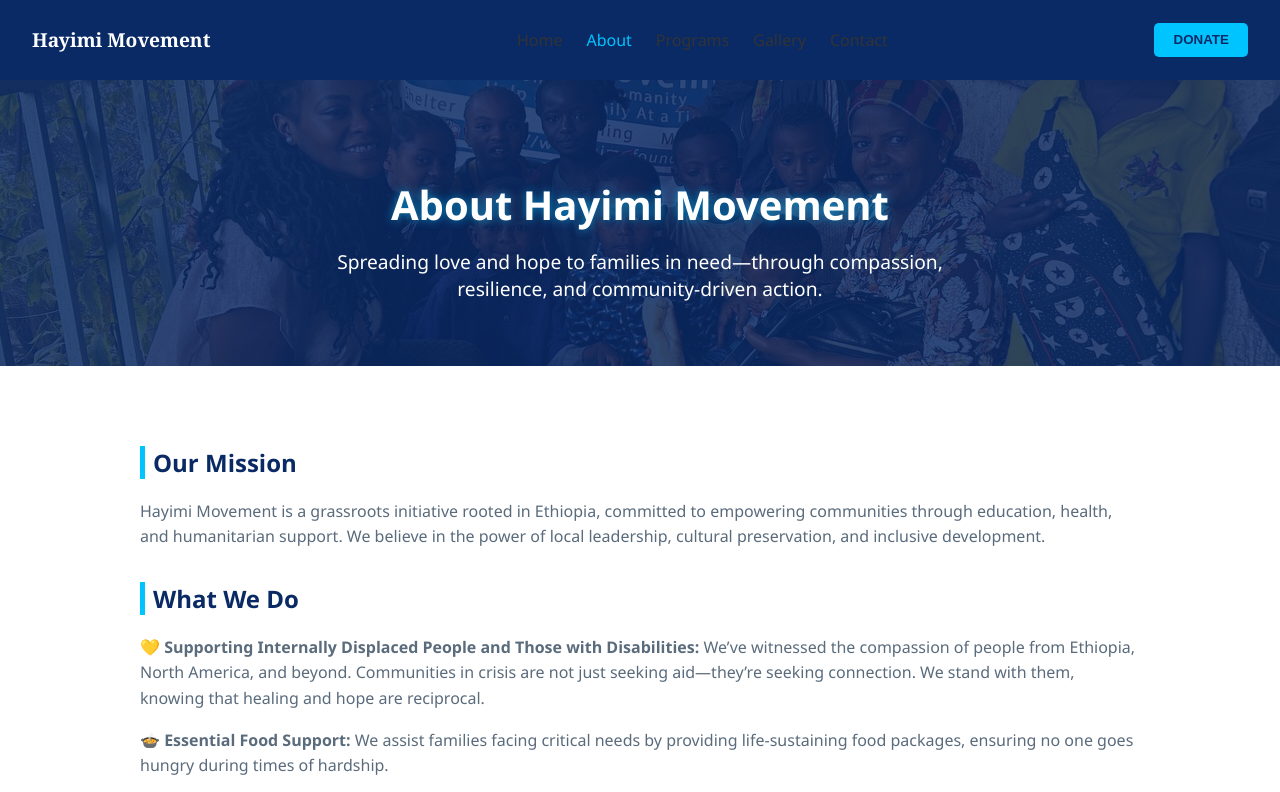
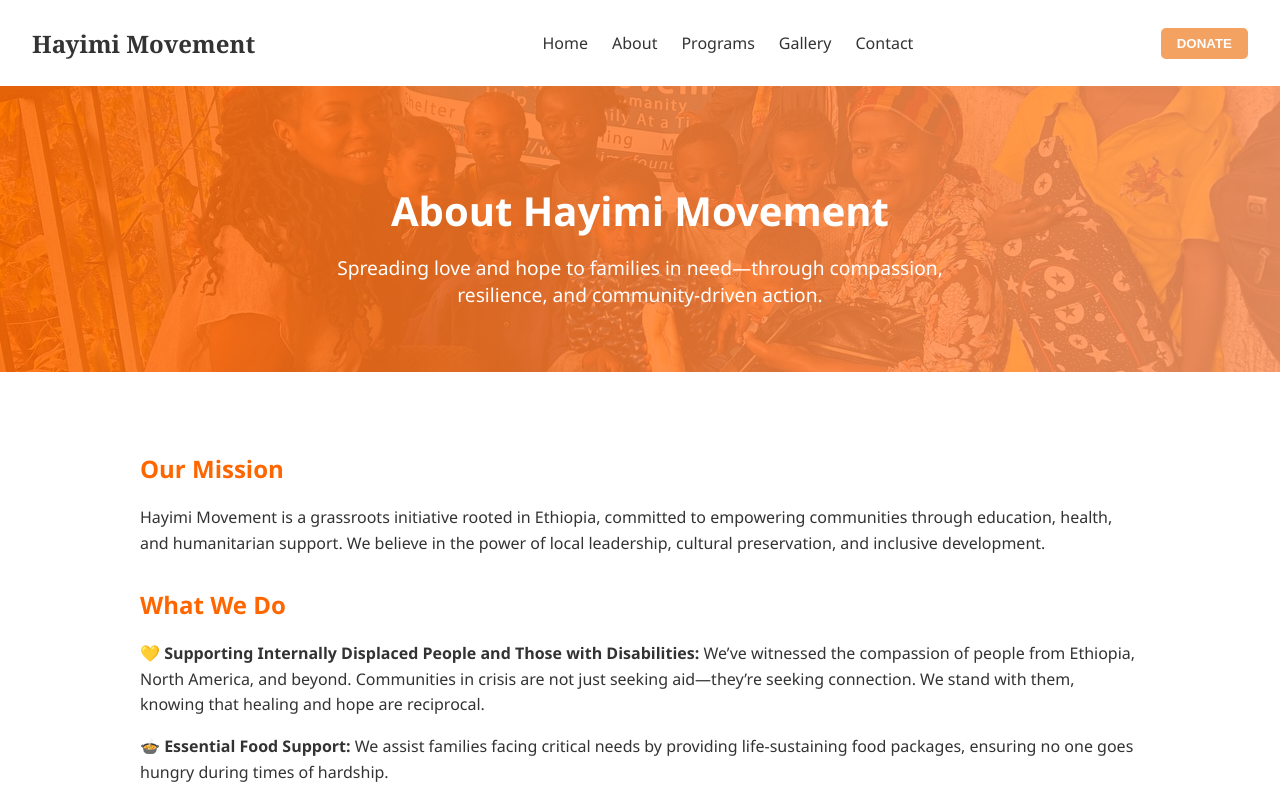
Before and after one commit to tewodros-tech/Final, a plain HTML site: page about.html in a window 1280 px wide. Shown: the top 792 px of the page. Drawn offline with Linux system fonts and the light colour scheme.

Commit message:
Update about.html

```diff
--- a/about.html
+++ b/about.html
@@ -7,101 +7,36 @@
   <link rel="stylesheet" href="style.css" />
   <link rel="stylesheet" href="https://cdnjs.cloudflare.com/ajax/libs/font-awesome/6.5.0/css/all.min.css" />
   <style>
-    /* Brand Colors from HI•ME logo */
-    :root {
-      --primary-dark: #0a2a66; /* Deep navy */
-      --primary-light: #ffffff; /* White */
-      --accent: #00c4ff;        /* Electric blue */
-      --muted: #5a6b7c;
-    }
-
-    /* Hero Section */
     .hero-about {
-      background: linear-gradient(rgba(10, 42, 102, 0.85), rgba(10, 42, 102, 0.85)),
+      /* ✅ Added background image from your folder */
+      background: linear-gradient(to right, rgba(255, 102, 0, 0.85), rgba(255, 153, 102, 0.85)),
                   url('Children-One.jpg') center/cover no-repeat;
-      color: var(--primary-light);
+      color: white;
       padding: 4rem 2rem;
       text-align: center;
     }
     .hero-about h1 {
       font-size: 2.5rem;
       margin-bottom: 1rem;
-      text-shadow: 0 0 10px rgba(0, 196, 255, 0.6);
     }
     .hero-about p {
       font-size: 1.2rem;
       max-width: 700px;
       margin: 0 auto;
-      color: var(--primary-light);
     }
 
-    /* About Section */
     .about-section {
       padding: 3rem 2rem;
       max-width: 1000px;
       margin: 0 auto;
     }
     .about-section h2 {
-      color: var(--primary-dark);
+      color: #ff6600;
       margin-top: 2rem;
-      border-left: 5px solid var(--accent);
-      padding-left: 0.5rem;
     }
     .about-section p {
       margin: 1rem 0;
       line-height: 1.6;
-      color: var(--muted);
-    }
-
-    /* Navbar (if not in style.css) */
-    .navbar {
-      display: flex;
-      justify-content: space-between;
-      align-items: center;
-      padding: 0.8rem 2rem;
-      background: var(--primary-dark);
-      color: var(--primary-light);
-    }
-    .navbar .logo {
-      font-weight: bold;
-      font-size: 1.2rem;
-    }
-    .nav-links {
-      list-style: none;
-      display: flex;
-      gap: 1.5rem;
-    }
-    .nav-links a {
-      color: var(--primary-light);
-      text-decoration: none;
-      font-weight: 500;
-      transition: color 0.3s;
-    }
-    .nav-links a:hover,
-    .nav-links .active {
-      color: var(--accent);
-    }
-    .donate-btn {
-      background: var(--accent);
-      border: none;
-      padding: 0.6rem 1.2rem;
-      color: var(--primary-dark);
-      font-weight: bold;
-      border-radius: 5px;
-      cursor: pointer;
-      transition: background 0.3s;
-    }
-    .donate-btn:hover {
-      background: #00a0d1;
-    }
-
-    /* Footer */
-    footer {
-      background: var(--primary-dark);
-      color: var(--primary-light);
-      text-align: center;
-      padding: 1rem;
-      margin-top: 2rem;
     }
   </style>
 </head>
```
